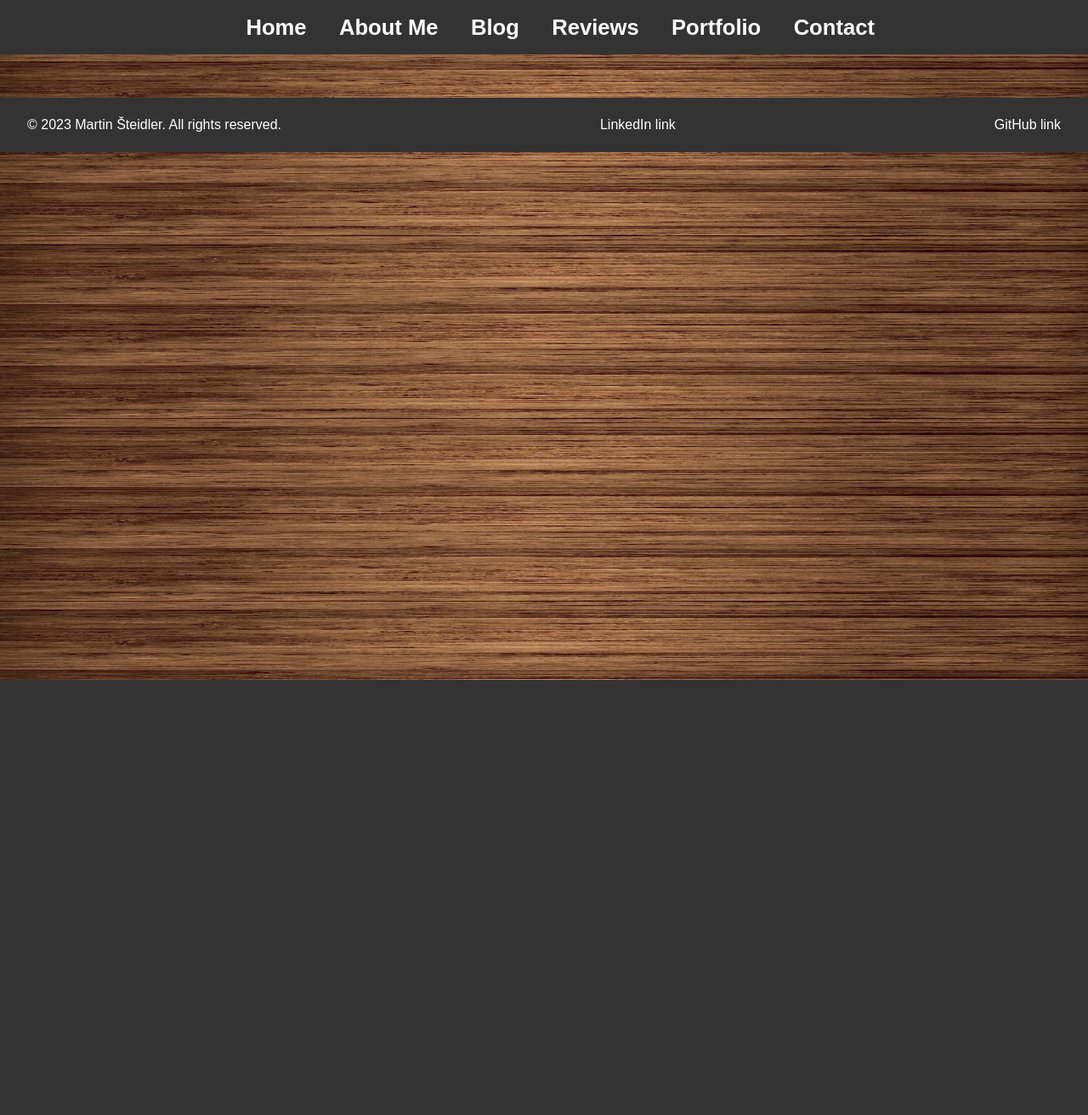
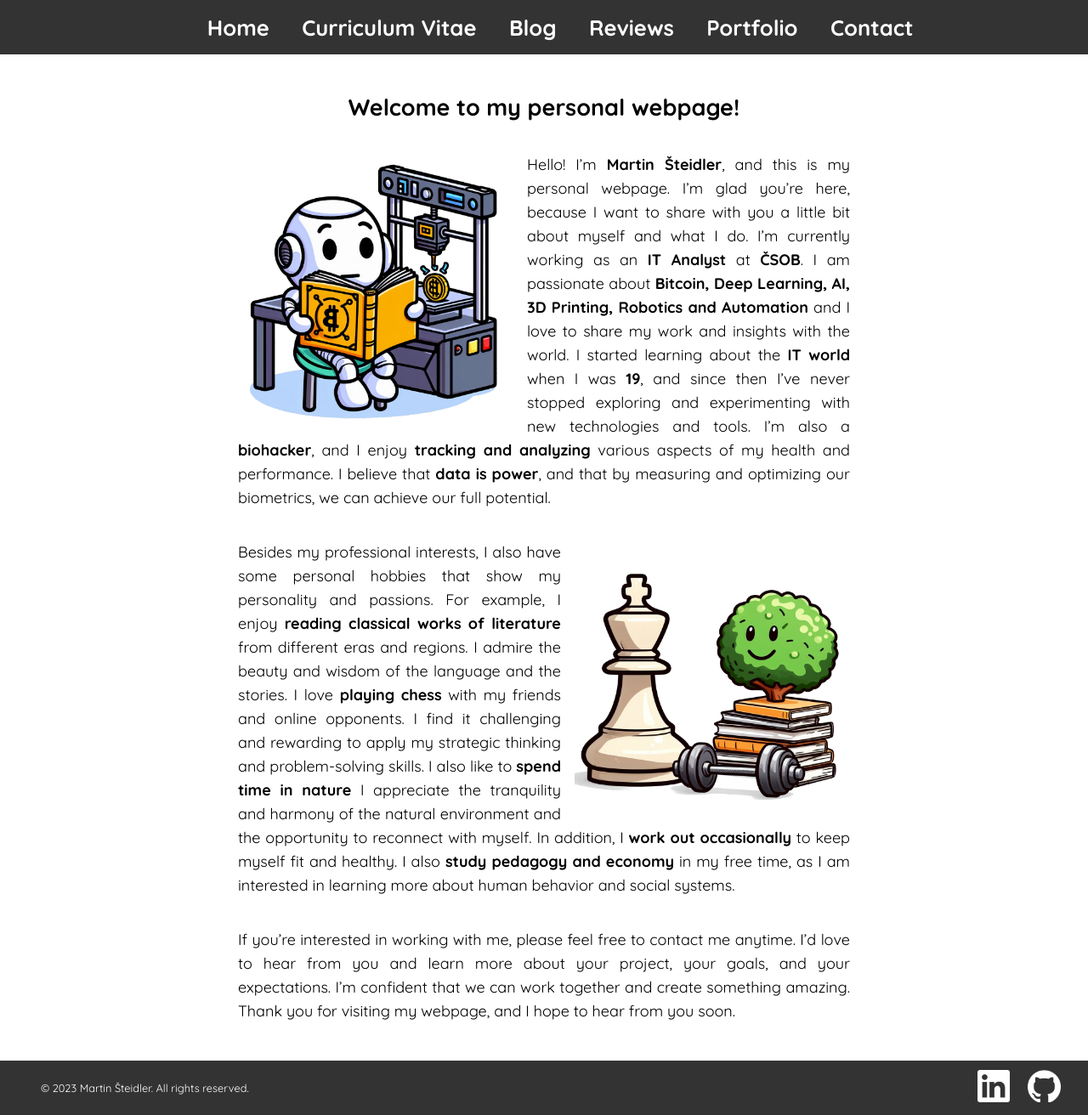
Before and after one commit to Miridar/personal_website, a PHP site: page / in a window 1280 px wide. Shown: the whole page at 85% size. Before the commit the page ends 800 px from the top, so only its background shows below. Run offline with PHP 8.4, Linux system fonts and the light colour scheme.

Commit message:
First draw

```diff
--- /dev/null
+++ b/home-style.css
@@ -0,0 +1,39 @@
+main {
+    display: flex;
+    flex-direction: column;
+    justify-content: center;
+    align-items: center;
+    padding: 2vw;
+}
+
+.welcome {
+    max-width: 720px;
+    display: flex;
+    flex-direction: column;
+    align-items: center;
+    justify-content: center;
+
+    text-align: justify;
+    font-size: large;
+    font-stretch: expanded;
+    line-height: 1.75rem;
+}
+
+.paragraph-with-image {
+    display: flex;
+    align-items: center;
+    justify-content: space-between;
+    flex-wrap: wrap;
+}
+
+.left-image {
+    float: left;
+    max-width: 45%;
+    margin-right: 1rem;
+}
+
+.right-image {
+    float: right;
+    max-width: 45%;
+    margin-left: 1rem;
+}
--- a/index.html
+++ b/index.html
@@ -2,19 +2,19 @@
 <html>
 
 <head>
-    <title>Steidler - Personal website</title>
-
+    <title>Steidler | Home</title>
     <meta charset="utf-8">
-
     <link rel="stylesheet" href="style.css">
+    <link rel="stylesheet" href="home-style.css">
+    <link href="https://fonts.googleapis.com/css2?family=Quicksand:wght@300;400;500;600;700&display=swap" rel="stylesheet">
 </head>
 
 <body>
     <header>
         <nav>
             <ul class="header-menu">
-                <li class="header-menu-item"><a href="#">Home</a></li>
-                <li class="header-menu-item"><a href="about-me.html">About Me</a></li> <!-- Really? -->
+                <li class="header-menu-item"><a href="index.html">Home</a></li>
+                <li class="header-menu-item"><a href="curriculum-vitae.html">Curriculum Vitae</a></li>
                 <li class="header-menu-item"><a href="#">Blog</a></li>
                 <li class="header-menu-item"><a href="#">Reviews</a></li>
                 <li class="header-menu-item"><a href="#">Portfolio</a></li>
@@ -22,14 +22,66 @@
             </ul>
         </nav>
     </header>
+
     <main>
+        <section class="welcome">
+            <h1>Welcome to my personal webpage!</h1>
+            <div class="paragraph-with-image">
+                <p>
+                    <img src="images\home\bitcoin_ai_3d_print.png" alt="Robot Reading a Book" class="left-image">
+                    Hello! I’m <b>Martin Šteidler</b>, and this is my personal webpage. I’m glad you’re here, because I want to
+                    share
+                    with you a little bit about myself and what I do. I’m currently working as an <b>IT Analyst</b> at
+                    <b>ČSOB</b>. I am passionate about
+                    <b>Bitcoin, Deep Learning, AI, 3D Printing, Robotics and Automation</b> and I love to share my work
+                    and
+                    insights with the world. I started learning about the <b>IT world</b> when I was <b>19</b>, and
+                    since
+                    then I’ve never stopped exploring and experimenting with new technologies and tools. I’m also a
+                    <b>biohacker</b>, and I enjoy <b>tracking and analyzing</b> various aspects of my health and
+                    performance.
+                    I believe that <b>data is power</b>, and that by measuring and optimizing our biometrics, we can
+                    achieve
+                    our full potential.
+                </p>
+            </div>
+            <div class="paragraph-with-image">
+                <p>
+                    <img src="images\home\chess_books_nature.png" alt="Chess, Books and Nature" class="right-image">
+                    Besides my professional interests, I also have some personal hobbies that show my personality and
+                    passions. For example, I enjoy <b>reading classical works of literature</b> from different eras and
+                    regions. I admire the beauty and wisdom of the language and the stories. I love <b>playing chess</b>
+                    with my friends and online opponents. I find it challenging and rewarding to apply my strategic
+                    thinking
+                    and problem-solving skills. I also like to <b>spend time in nature</b> I appreciate the tranquility
+                    and
+                    harmony of the natural environment and the opportunity to reconnect with myself.
+                    In addition, I <b>work out occasionally</b> to keep myself fit and healthy.
+                    I also <b>study pedagogy and economy</b> in my free time, as I am interested
+                    in learning more about human behavior and social systems.
+                </p>
+            </div>
+            <p>
+                If you’re interested in working with me, please feel free to contact me anytime. I’d love to hear from
+                you and learn more about your project, your goals, and your expectations. I’m confident that we can work
+                together and create something amazing. Thank you for visiting my webpage, and I hope to hear from you
+                soon.
+            </p>
+        </section>
+    </main>
 
-    </main>
     <footer>
-        <p>&copy; 2023 Martin Šteidler. All rights reserved.</p>
-        <p>LinkedIn link</p>
-        <p>GitHub link</p>
+        <div class="disclaimer">
+            <p>&copy; 2023 Martin Šteidler. All rights reserved.</p>
+        </div>
+        <div class="social-media-links">
+            <a href="https://www.linkedin.com/in/martin-steidler/"><img src="images\social_media\In-White-128.png"
+                    alt="LinkedIn logo"></a>
+            <a href="https://github.com/Miridar/"><img src="images\social_media\github-mark-white.png"
+                    alt="GitHub logo"></a>
+        </div>
     </footer>
+
 </body>
 
 
--- a/style.css
+++ b/style.css
@@ -1,14 +1,12 @@
-@font-face {
-    font-family: 'vinque-rg';
-    src: url('fonts\\vinque-rg.woff') format('woff');
-}
+body {
+    display: flex;
+    flex-direction: column;
+    min-height: 100vh;
 
-body {
     font-family: 'Quicksand', sans-serif;
     padding: 0;
     margin: 0 auto;
-    background-image: url('images\\brown-wooden-flooring.jpg'); /*Image by rawpixel.com on Freepik */
-    background-size: 100% 40%;
+    min-height: 100vh;
 }
 
 header {
@@ -53,242 +51,11 @@ header a {
     text-decoration: none;
   }
 
-main {
+footer {
+    margin-top: auto;
 
-    display: flex;
-    flex-direction: column;
-    justify-content: center;
-    align-items: center;
-    padding: 2vw;
-}
-
-.character-sheet {
-    display: grid;
-    grid-template-rows: 5rem 15rem 27rem 22rem 1fr;
-    grid-template-columns: 1fr 1fr 1fr;
-    max-width: 720px;
-
-    /* border: 1px solid rgb(207, 120, 120); */
-    border-radius: 1%;
-    background: linear-gradient(rgba(255, 255, 255, 0.3), rgba(255, 255, 255, 0.3)), url('images\\scroll-texture.jpg');
-    box-shadow: -0.2rem 0.2rem 1rem 0.5rem rgba(0, 0, 0, 0.5);
-    background-size: 100%;
-}
-
-.character-sheet .section-heading {
-    font-family: 'vinque-rg', sans-serif;
-    padding-left: 1rem;
-    margin-bottom: 0.5rem;
-}
-
-.character-sheet .heading {
-    grid-row-start: 1;
-    grid-row-end: 2;
-    grid-column-start: 1;
-    grid-column-end: 4;
-
-    text-align: center;
-    font-family: 'vinque-rg', sans-serif;
-    letter-spacing: 0.6rem;
-    font-size: x-large;
-
-    /* border: 1px solid black; */
-}
-
-.character-info {
-    grid-row-start: 2;
-    grid-row-end: 3;
-    grid-column-start: 1;
-    grid-column-end: 4;
-
-    /* border: 1px solid black; */
-}
-
-.portrait {
-    grid-row-start: 3;
-    grid-row-end: 4;
-    grid-column-start: 1;
-    grid-column-end: 3;
-
-    /* border: 1px solid black; */
-
-    display: flex;
-    flex-direction: column;
-    align-items: center;
-}
-
-.attributes {
-    grid-row-start: 3;
-    grid-row-end: 5;
-    grid-column-start: 3;
-    grid-column-end: 4;
-
-    /* border: 1px solid black; */
-}
-
-.proficiencies-languages {
-    grid-row-start: 4;
-    grid-row-end: 5;
-    grid-column-start: 1;
-    grid-column-end: 3;
-
-    /* border: 1px solid black; */
-}
-
-.features {
-    grid-row-start: 5;
-    grid-row-end: 6;
-    grid-column-start: 1;
-    grid-column-end: 4;
-
-    /* border: 1px solid black; */
-}
-
-.character-info table {
-    width: 100%;
-}
-
-.character-info td {
-    padding-left: 2rem;
-    text-align: left;
-    font-size: normal;
-
-}
-
-.character-info th {
-    padding-left: 2rem;
-    text-align: left;
-    font-weight: bold;
-    font-size: larger;
-}
-
-.character-info .space {
-    height: 0.5rem;
-}
-
-.portrait img {
-    max-height: 20rem;
-    width: auto;
-    border-radius: 50%;
-    border: 2px solid black;
-    box-shadow: 0 0 3rem rgba(0, 0, 0, 0.8);
-    align-self: center;
-}
-
-.portrait h2 {
-    font-family: 'vinque-rg', sans-serif;
-    padding-bottom: 1rem;
-    margin-top: 1rem;
-}
-
-.attributes-list {
-    display: flex;
-    flex-direction: column;
-    justify-content: space-between;
-    align-items: center;
-    height: 85%;
-}
-
-.attributes h2 {
-    font-family: 'vinque-rg', sans-serif;
-    margin-top: 1rem;
-    padding-bottom: 1rem;
-    padding-left: 4rem;
-}
-
-.attribute-box {
-    border: 1px solid black;
-    border-radius: 10%;
-    width: 5.5rem;
-    height: 5.5rem;
-    display: flex;
-    justify-content: center;
-    align-items: center;
-    flex-direction: column;
-}
-
-.attribute-text {
-    font-size: normal;
-}
-
-.attribute-number {
-    font-size: 3.5rem;
-}
-
-.proficiencies-languages-box {
-    display: grid;
-    grid-template-rows: 1fr;
-    grid-template-columns: 1rem 1fr 1rem 1fr;
-
-    /* border: 1px solid black; */
-}
-
-.proficiencies-languages-box h3 {
-    font-family: 'vinque-rg', sans-serif;
-    margin-top: 0.5rem;
-    padding-left: 1rem;
-}
-
-.proficiencies-languages-box .proficiencies {
-    grid-row-start: 1;
-    grid-row-end: 2;
-    grid-column-start: 2;
-    grid-column-end: 3;
-
-    /* border: 1px solid black; */
-}
-
-.proficiencies-languages-box .languages {
-    grid-row-start: 1;
-    grid-row-end: 2;
-    grid-column-start: 4;
-    grid-column-end: 5;
-
-    /* border: 1px solid black; */
-}
-
-.proficiencies-languages-box ul {
-    list-style: none;
-    padding-left: 2rem;
-}
-
-.proficiencies-languages-box li {
-    padding-left: 1rem;
-    text-indent: -1rem;
-    margin-bottom: 0.4rem;
-}
-
-.proficiencies-languages-box li::before {
-    content: "•";
-    padding-right: 0.6rem;
-}
-
-.proficiencies-languages-box table {
-    padding-left: 1rem;
-}
-
-.proficiencies-languages-box td {
-    padding-left: 1rem;
-    text-align: left;
-    font-size: normal;
-}
-
-.features {
-    padding-bottom: 2rem;
-}
-
-.features ul {
-    padding-left: 3rem;
-    padding-right: 2rem;
-    text-align: justify;
-}
-
-.features li {
-    margin-bottom: 0.5rem;
-}
-
-footer {
     box-sizing: border-box;
+    bottom: 0;
     height: 5vw;
     width: 100%;
 
```
Also changed, not shown: about-me-style.css (added, +270 -0 lines), curriculum-vitae.html (renamed from about-me.html, +14 -15 lines), images/brown-wooden-flooring.jpg (deleted), images/curriculum_vitae/color_map.jpg (added), images/curriculum_vitae/dice1.png (added), images/curriculum_vitae/dice2.png (added), images/curriculum_vitae/pencil.png (added), images/curriculum_vitae/portrait.jpg (renamed from images/portrait.jpg), images/home/bitcoin_ai_3d_print.png (added), images/home/chess_books_nature.png (added), images/scroll-texture.jpg (deleted).
